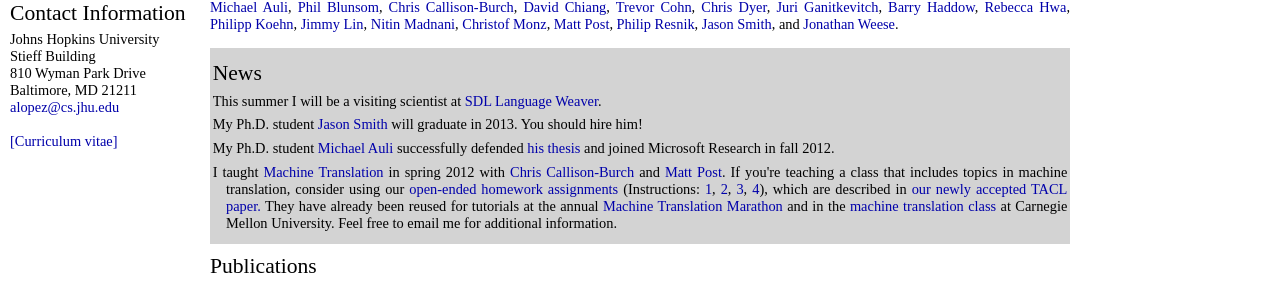
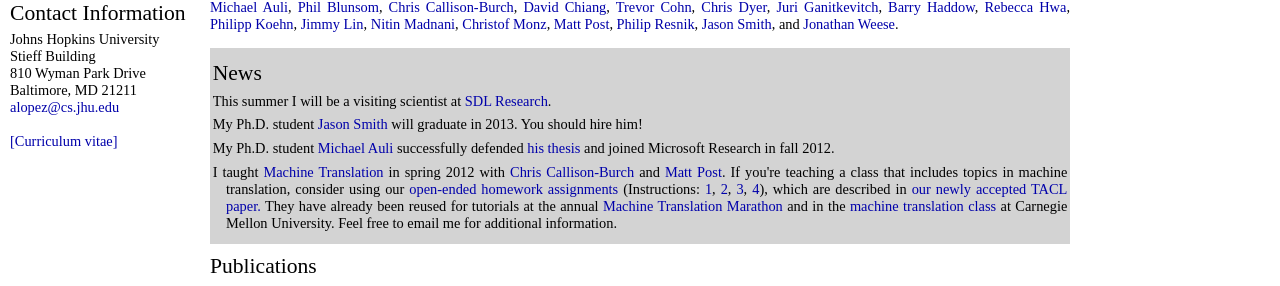
Before and after one commit to alopez/alopez.github.com, a Jekyll site: the page built from index.html, in a window 1280 px wide. Shown: the part 225-511 px from the top of the page. Built offline with Jekyll 4.4.1, drawn with Linux system fonts in a browser that asks for light colours.

Commit message:
Update SDL link

```diff
--- a/index.html
+++ b/index.html
@@ -55,8 +55,8 @@
 <div class="news">
 <h2>News</h2>
 <ul class="posts">
-  <li>This summer I will be a visiting scientist at <a href="http://www.sdl.com/products/automated-translation/">
-      SDL Language Weaver</a>.</li>
+  <li>This summer I will be a visiting scientist at <a href="http://www.sdl.com/research/language-technology/">
+      SDL Research</a>.</li>
   <li>My Ph.D. student <a href="http://old-site.clsp.jhu.edu/~jrsmith/">Jason Smith</a> will
       graduate in 2013. You should hire him!</li>
   <li>My Ph.D. student <a href="http://research.microsoft.com/en-us/um/people/michauli/">Michael Auli</a>
```
